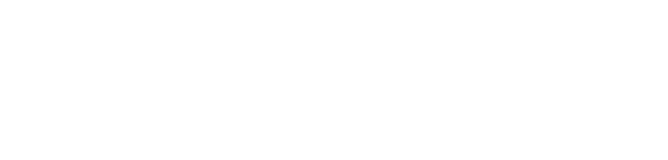
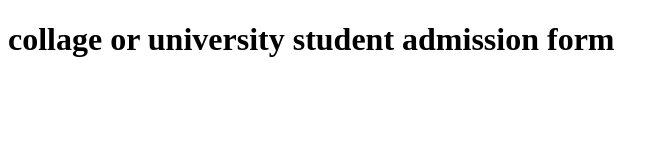
Before and after one commit to RatonRoy/html-templete, a plain HTML site: page html-form/index.html in a window 1280 px wide. Shown: the whole page, without its empty margins (0-668 px from the left). Drawn offline with Linux system fonts and the light colour scheme.

Commit message:
Hello man

```diff
--- a/html-form/css/style.css
+++ /dev/null
@@ -1,5 +0,0 @@
-*{
-  margin: 0;
-  padding: 0;
-  box-sizing: border-box;
-}
--- a/html-form/index.html
+++ b/html-form/index.html
@@ -5,8 +5,12 @@
   <meta http-equiv="X-UA-Compatible" content="IE=edge">
   <meta name="viewport" content="width=device-width, initial-scale=1.0">
   <title>html-from</title>
+  <link rel="stylesheet" href="css/style.css">
 </head>
 <body>
+  <header class="form-tittle">
+    <h1>collage or university student admission form </h1>
+  </header>
 
 </body>
 </html>
```
